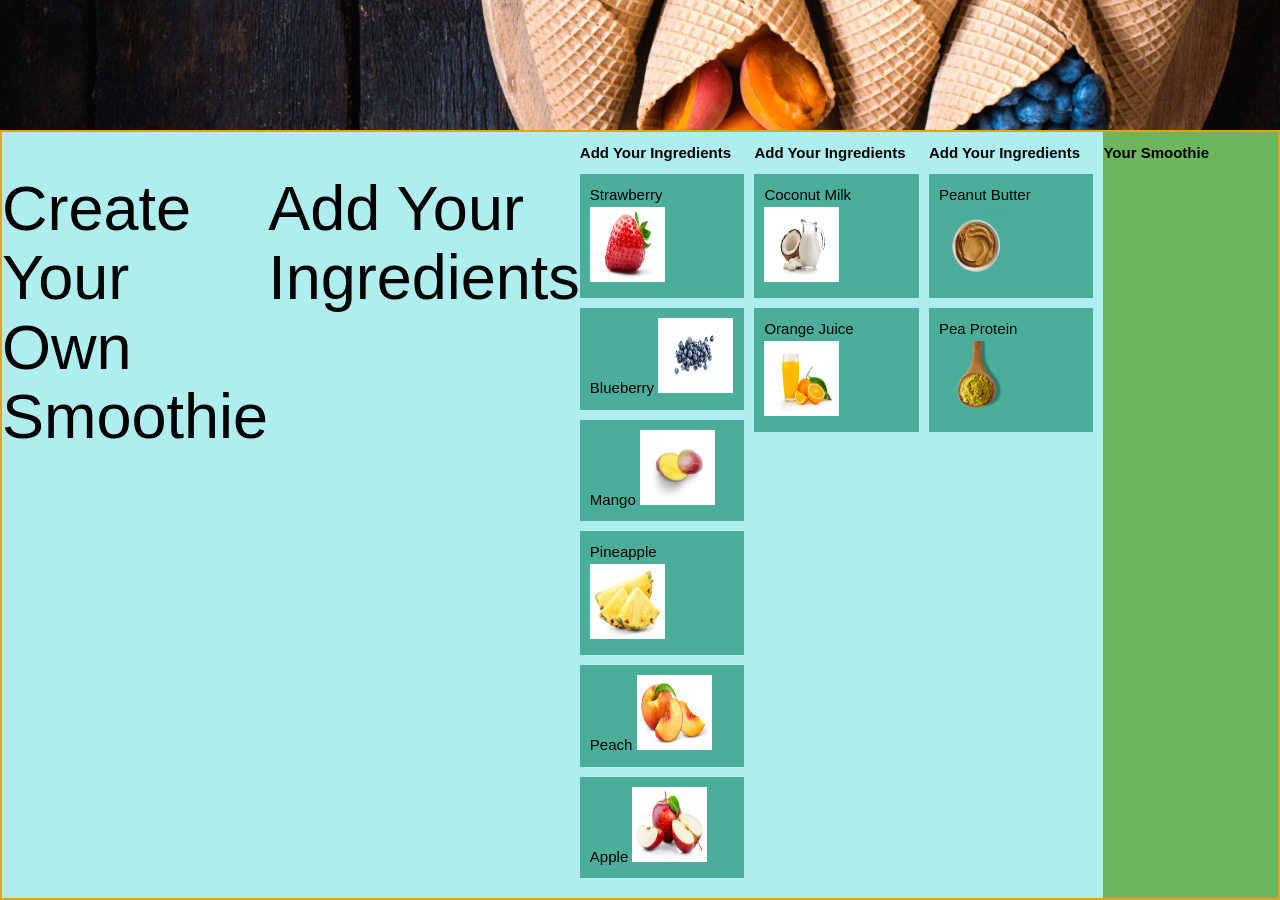
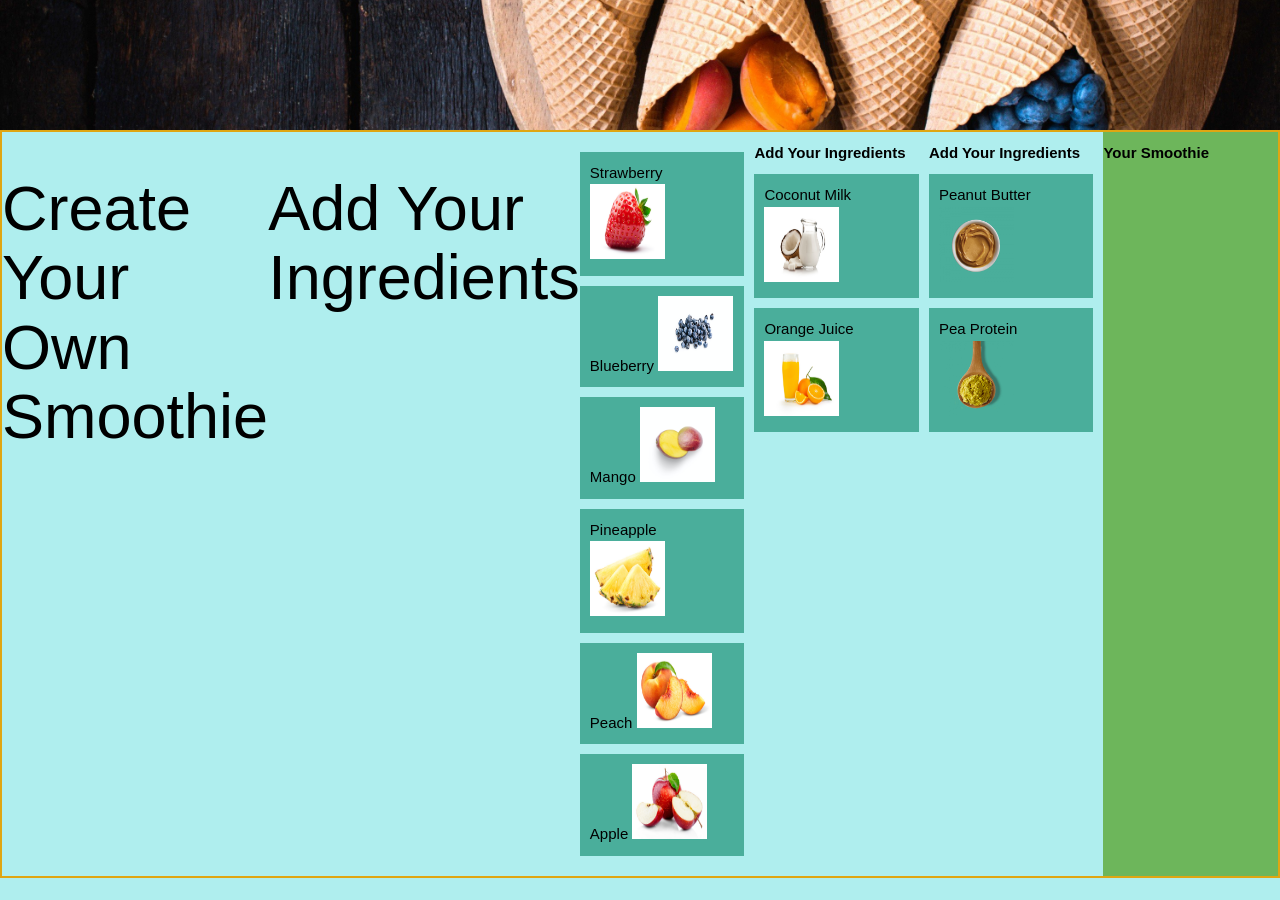
Before and after one commit to bethanyjean/camp-smoothie, a plain HTML site: page index.html in a window 1280 px wide. Shown: the part 420-1320 px from the top of the page. After the commit the page ends 1298 px from the top, so only its background shows below. Drawn offline with nearby package versions, Linux system fonts and the light colour scheme.

Commit message:
made a few updates

```diff
--- a/assets/js/script.js
+++ b/assets/js/script.js
@@ -102,7 +102,7 @@ $(".draggable").sortable( {
     update: function() {
         var ingredient = $(this).textContent;
         console.log("Bloody hell" + ingredient);
-    }
+    },
 });
 
 
--- a/index.html
+++ b/index.html
@@ -85,8 +85,7 @@
 
         <!-- List of Fruit Ingredients -->
         <h1>Add Your Ingredients</h1>
-        <ul id="fruitList" class="ingredient-list">
-          Add Your Ingredients
+        <ul id="fruitList" class="ingredient-list container">
           <li id="draggable-1" class="draggable">
             Strawberry
             <img src="./assets/images/Strawberry.jpeg" alt="Strawberry" width="75" height="75">
@@ -120,7 +119,7 @@
         </ul>
 
       <!-- List of Base Ingredients -->
-        <ul id="baseList" class="ingredient-list">
+        <ul id="baseList" class="ingredient-list container">
           Add Your Ingredients
           <li id="draggable-7" class="draggable">
             Coconut Milk
@@ -134,7 +133,7 @@
         </ul>
 
       <!-- List of Proteins/Supplements -->
-        <ul id="ptnsuppList" class="ingredient-list">
+        <ul id="ptnsuppList" class="ingredient-list container">
           Add Your Ingredients
           <li id="draggable-9" class="draggable">
             Peanut Butter
@@ -147,7 +146,7 @@
           </li>
         </ul>
 
-        <ul class="dropzone" id="smoothie">
+        <ul class="dropzone" id="smoothie container">
           Your Smoothie
         </ul>
 
```
